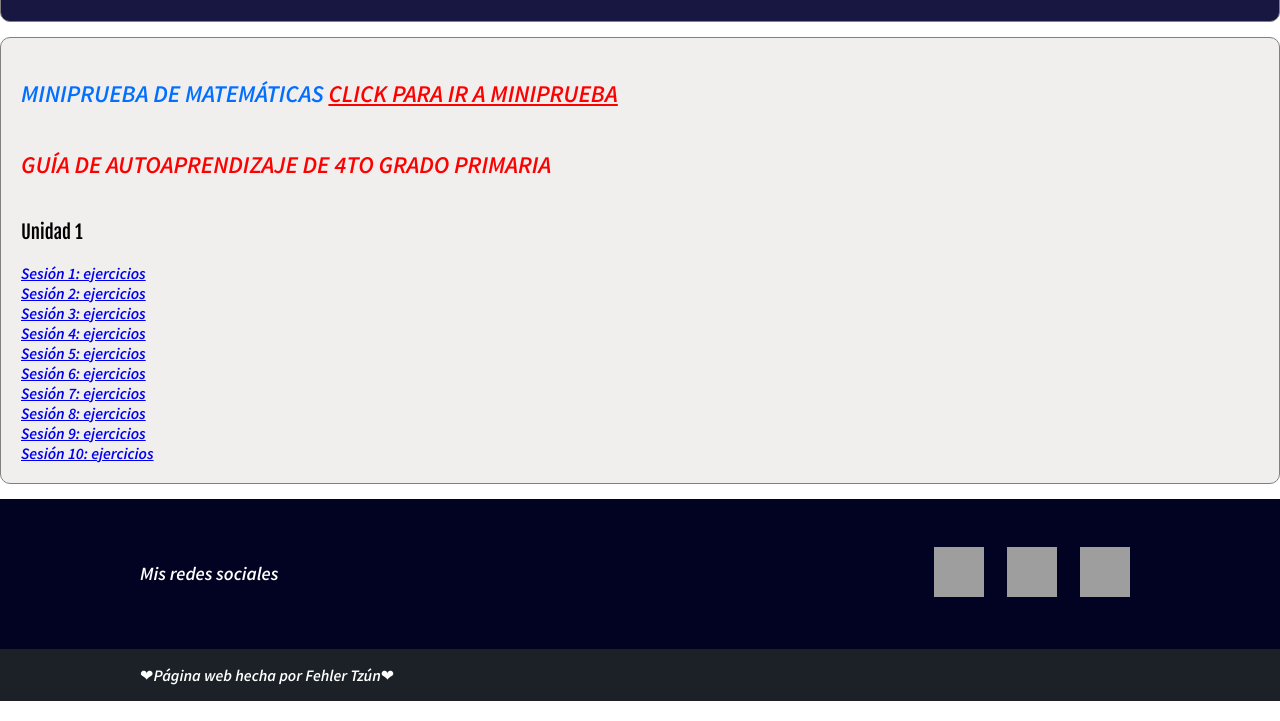
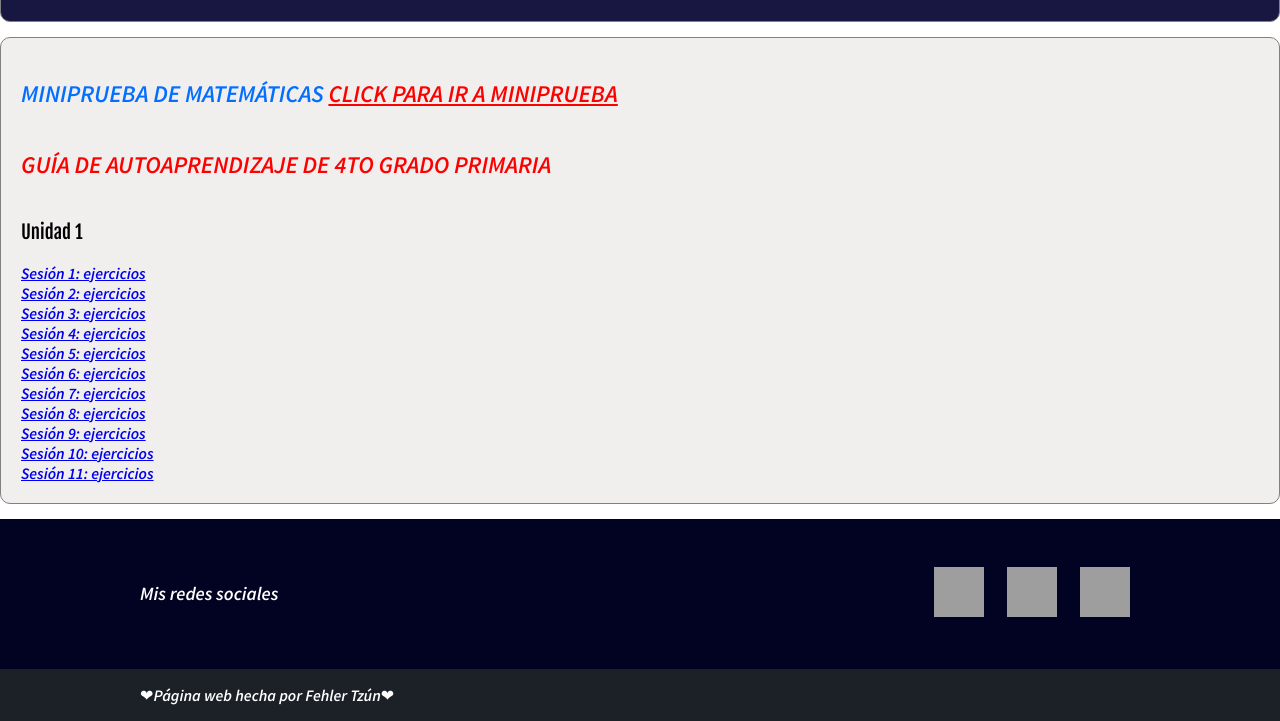
Before and after one commit to Fehler4603/cuartoprimaria, a plain HTML site: page index.html in a window 1280 px wide. Shown: the part 789-1510 px from the top of the page. Drawn offline with Linux system fonts and the light colour scheme; grey boxes are pictures that could not be loaded.

Commit message:
Agregue ejercicios de la sesion 11

```diff
--- a/index.html
+++ b/index.html
@@ -94,6 +94,9 @@
             </li>
             <li>
                 <a href="https://forms.gle/i3jrxSHJVdaHcu7UA" target="blank">Sesi&oacute;n 10: ejercicios</a>
+            </li>
+            <li>
+                <a href="https://forms.gle/w444Zx6yZX2orX9QA" target="blank">Sesi&oacute;n 11: ejercicios</a>
             </li>
         </ol>
     </article>
```
